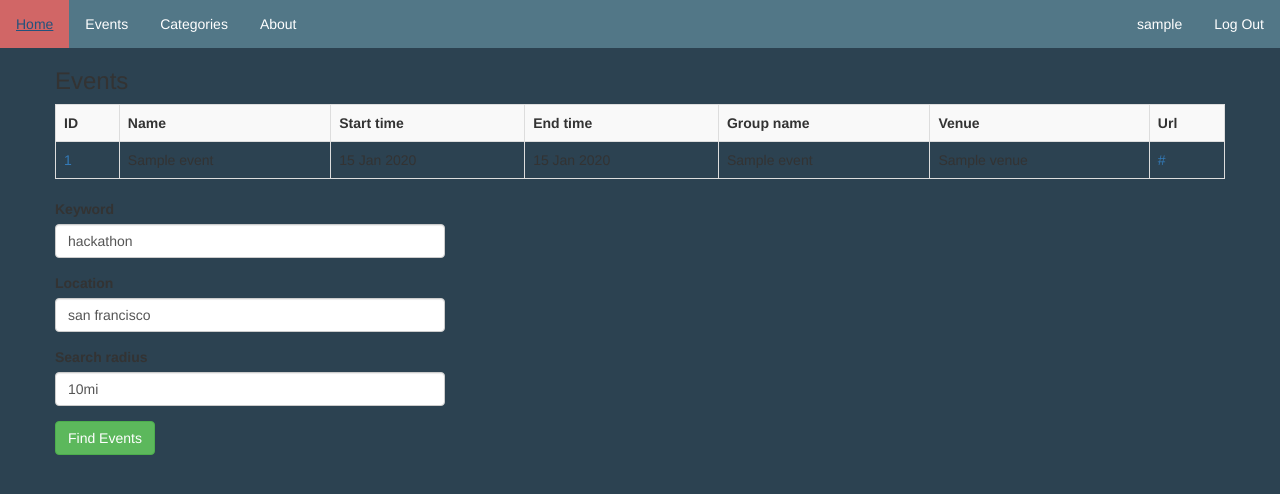
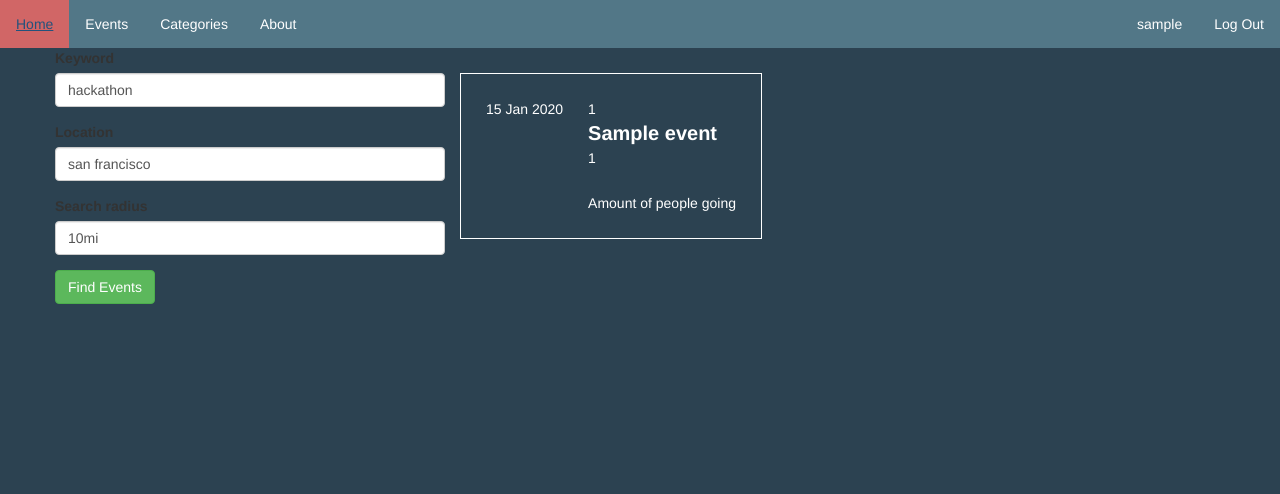
Before and after one commit to clintworrell/event-listener, a Node server app: template views/events.jade in a window 1280 px wide. Shown: the top 494 px of the page. Run offline with Node 20, Linux system fonts and the light colour scheme; the template is opened without the code that fills it: most values are stand-ins (such as "Sample title", 1, 10 or a date in 2020).

Commit message:
Add style to events table

```diff
--- a/public/stylesheets/main.css
+++ b/public/stylesheets/main.css
@@ -29,3 +29,29 @@ li a:hover:not(.active) {
 .active {
   background-color: #D16666;
 }
+
+table {
+  border: 1px solid #fff;
+  color: #fff;
+  margin-top: 25px;
+}
+
+td {
+  padding-left: 25px;
+}
+
+tr:first-child td {
+  padding-top: 25px;
+}
+
+tr:last-child td {
+  padding: 25px;
+}
+
+.event-row {
+  border-bottom: 1px solid #fff;
+}
+
+.event-name {
+  font-size: 20px;
+}
--- a/views/events.jade
+++ b/views/events.jade
@@ -2,28 +2,6 @@ extends layout
 
 block content
   div.container
-    div.row
-      h3 Events
-      table.table.table-striped.table-bordered
-        tr
-          th ID
-          th Name
-          th Start time
-          th End time
-          th Group name
-          th Venue
-          th Url
-        each event in events
-          tr
-            td
-              a(href='/event/#{event.id}')= event.id
-            td= event.name
-            td= event.start_time
-            td= event.end_time
-            td= event.group_name
-            td= event.venue
-            td
-              a(href='#{event.url}')= event.url
     div.row
       div.col-md-4
         form.form-horizontal(action="/events/search", method="post")
@@ -39,3 +17,17 @@ block content
           div.form-group
             button.btn.btn-large.btn-success(type="submit") Find Events
       div.col-md-8
+        table
+          each event in events
+            tbody.event-row
+              tr
+                td(rowspan='4', valign='top')= event.start_time
+                td= event.organizer_id
+              tr
+                td
+                  strong(class="event-name")= event.name
+              tr
+                td= event.venue_id
+              tr
+                td
+                  | Amount of people going
```
Also changed, not shown: models/events.js (+10 -8 lines), routes/events.js (+5 -5 lines).
